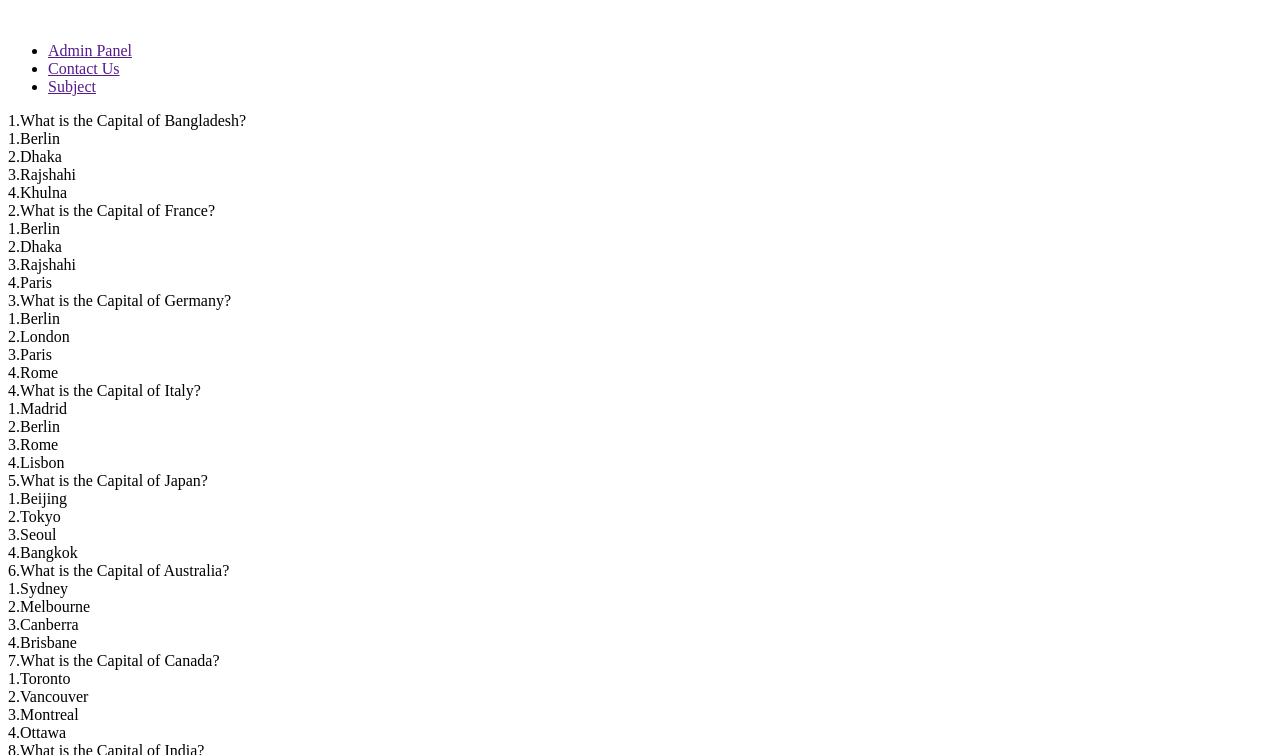
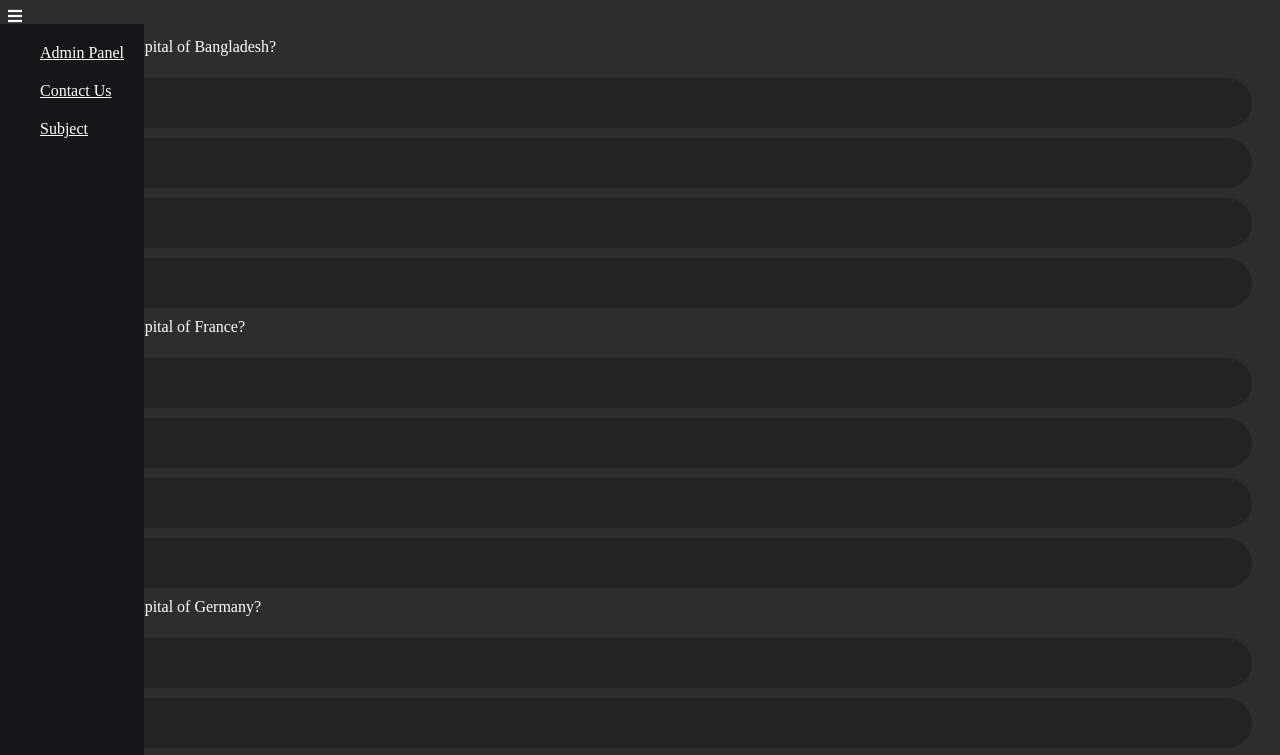
Before and after one commit to Jawad-Mahmud/First-Project, a plain HTML site: page index.html in a window 1280 px wide. Both pictures are taken after a click on the icon 15 px from the left and 16 px from the top of the page. Shown: the top 755 px of the page. Drawn offline with Linux system fonts and the light colour scheme.

Commit message:
css updated

```diff
--- a/Q.css
+++ b/Q.css
@@ -1 +1,65 @@
-tt
+body{
+  background-color: #2b2a2afa;
+}
+.container{
+  padding:20px;
+}
+.questDiv{
+  height:30px;
+  width:80%;
+  background-color:;
+  color:white;
+ margin:10px;
+
+}
+.optDiv{
+  color:#898989;
+  height:40px;
+  background-color:#232323;
+  margin-top:10px;
+  padding:5px;
+  border-radius:30px;
+
+}
+.optDiv{
+
+}
+.marked{
+  background-color:pink;
+}
+.right{
+  background-color:#1f5f03;
+}
+.wrong{
+  background-color:#c80000;
+}
+.notMarked{
+  background-color:#e4f250;
+}
+.menu-list{
+  color:white;
+  position:fixed;
+  left:-500px;
+  transition:.3s ease;
+  background-color: #17171b;
+  height:100vh;
+
+}
+.menu-list.active{
+  left:0px;
+}
+.menu{
+  background-color: ;
+  position:fixed;
+  padding:0;
+}
+li {
+  margin-top:20px;
+  list-style:none;
+  margin-right:20px;
+
+}
+a{
+  color:white;
+  text-decor
+}
```
